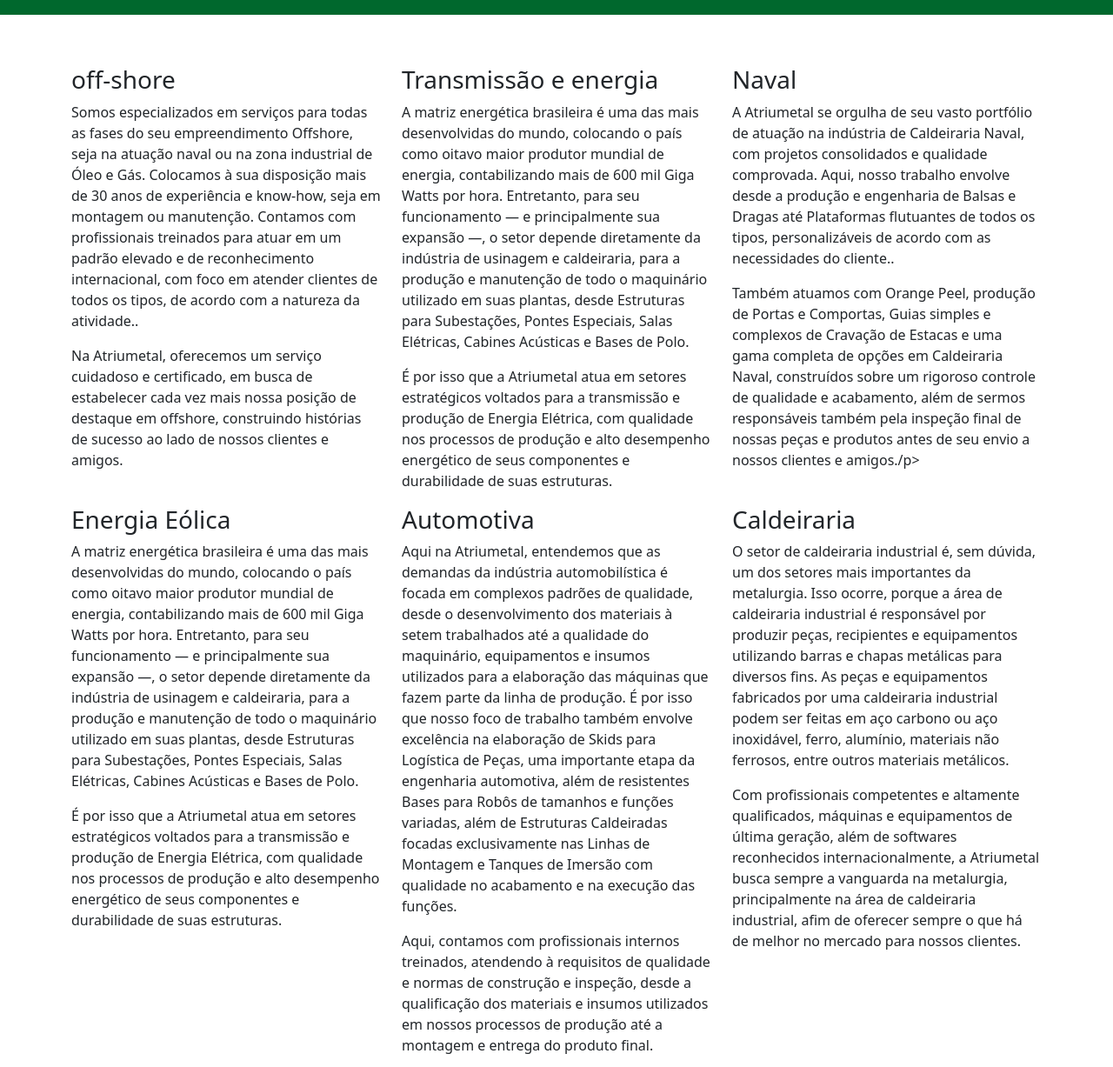
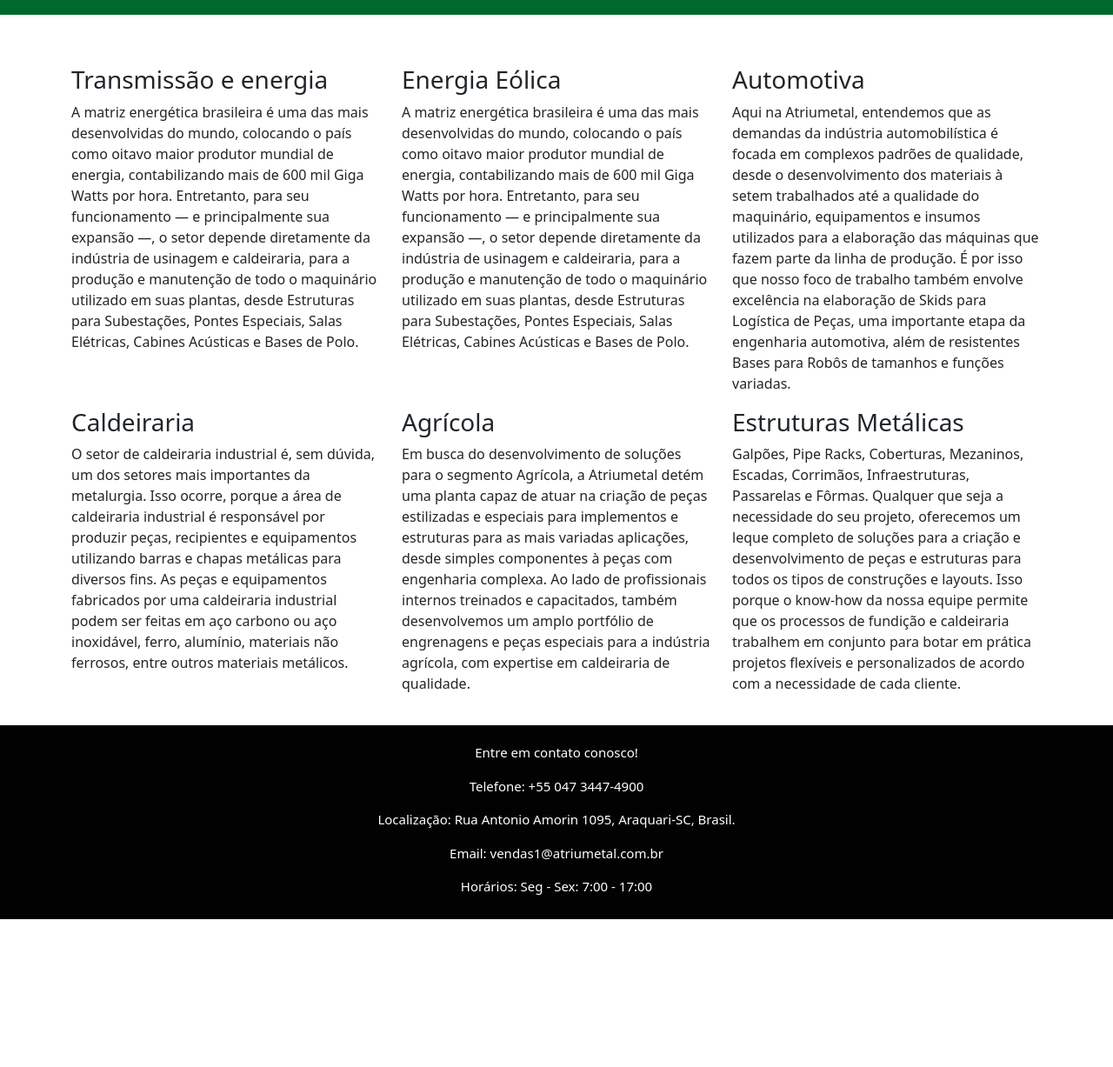
Before and after one commit to antuneseds/dev.web, a plain HTML site: page servicos.html in a window 1280 px wide. Shown: the part 143-1370 px from the top of the page at 87% size. After the commit the page ends 1200 px from the top, so only its background shows below. Drawn offline with nearby package versions, Linux system fonts and the light colour scheme.

Commit message:
atualização

```diff
--- a/servicos.html
+++ b/servicos.html
@@ -35,36 +35,12 @@
   <div class="container mt-5">
     <div class="row">
       <div class="col-sm-4">
-        <h3>off-shore</h3>
-        <p>Somos especializados em serviços para todas as fases do seu empreendimento Offshore, seja na atuação naval ou
-          na zona industrial de Óleo e Gás. Colocamos à sua disposição mais de 30 anos de experiência e know-how, seja
-          em montagem ou manutenção. Contamos com profissionais treinados para atuar em um padrão elevado e de
-          reconhecimento internacional, com foco em atender clientes de todos os tipos, de acordo com a natureza da
-          atividade..</p>
-        <p>Na Atriumetal, oferecemos um serviço cuidadoso e certificado, em busca de estabelecer cada vez mais nossa
-          posição de destaque em offshore, construindo histórias de sucesso ao lado de nossos clientes e amigos.</p>
-      </div>
-      <div class="col-sm-4">
         <h3>Transmissão e energia</h3>
         <p>A matriz energética brasileira é uma das mais desenvolvidas do mundo, colocando o país como oitavo maior
           produtor mundial de energia, contabilizando mais de 600 mil Giga Watts por hora. Entretanto, para seu
           funcionamento — e principalmente sua expansão —, o setor depende diretamente da indústria de usinagem e
           caldeiraria, para a produção e manutenção de todo o maquinário utilizado em suas plantas, desde Estruturas
           para Subestações, Pontes Especiais, Salas Elétricas, Cabines Acústicas e Bases de Polo.</p>
-        <p>É por isso que a Atriumetal atua em setores estratégicos voltados para a transmissão e produção de Energia
-          Elétrica, com qualidade nos processos de produção e alto desempenho energético de seus componentes e
-          durabilidade de suas estruturas.</p>
-      </div>
-      <div class="col-sm-4">
-        <h3>Naval</h3>
-        <p>A Atriumetal se orgulha de seu vasto portfólio de atuação na indústria de Caldeiraria Naval, com projetos
-          consolidados e qualidade comprovada. Aqui, nosso trabalho envolve desde a produção e engenharia de Balsas e
-          Dragas até Plataformas flutuantes de todos os tipos, personalizáveis de acordo com as necessidades do
-          cliente..</p>
-        <p>Também atuamos com Orange Peel, produção de Portas e Comportas, Guias simples e complexos de Cravação de
-          Estacas e uma gama completa de opções em Caldeiraria Naval, construídos sobre um rigoroso controle de
-          qualidade e acabamento, além de sermos responsáveis também pela inspeção final de nossas peças e produtos
-          antes de seu envio a nossos clientes e amigos./p>
       </div>
       <div class="col-sm-4">
         <h3>Energia Eólica</h3>
@@ -73,9 +49,6 @@
           funcionamento — e principalmente sua expansão —, o setor depende diretamente da indústria de usinagem e
           caldeiraria, para a produção e manutenção de todo o maquinário utilizado em suas plantas, desde Estruturas
           para Subestações, Pontes Especiais, Salas Elétricas, Cabines Acústicas e Bases de Polo.</p>
-        <p>É por isso que a Atriumetal atua em setores estratégicos voltados para a transmissão e produção de Energia
-          Elétrica, com qualidade nos processos de produção e alto desempenho energético de seus componentes e
-          durabilidade de suas estruturas.</p>
       </div>
       <div class="col-sm-4">
         <h3>Automotiva</h3>
@@ -84,11 +57,7 @@
           equipamentos e insumos utilizados para a elaboração das máquinas que fazem parte da linha de produção. É por
           isso que nosso foco de trabalho também envolve excelência na elaboração de Skids para Logística de Peças, uma
           importante etapa da engenharia automotiva, além de resistentes Bases para Robôs de tamanhos e funções
-          variadas, além de Estruturas Caldeiradas focadas exclusivamente nas Linhas de Montagem e Tanques de Imersão
-          com qualidade no acabamento e na execução das funções.</p>
-        <p>Aqui, contamos com profissionais internos treinados, atendendo à requisitos de qualidade e normas de
-          construção e inspeção, desde a qualificação dos materiais e insumos utilizados em nossos processos de produção
-          até a montagem e entrega do produto final.</p>
+          variadas.</p>
       </div>
       <div class="col-sm-4">
         <h3>Caldeiraria</h3>
@@ -97,10 +66,6 @@
           utilizando barras e chapas metálicas para diversos fins. As peças e equipamentos fabricados por uma
           caldeiraria industrial podem ser feitas em aço carbono ou aço inoxidável, ferro, alumínio, materiais não
           ferrosos, entre outros materiais metálicos.</p>
-        <p>Com profissionais competentes e altamente qualificados, máquinas e equipamentos de última geração, além de
-          softwares reconhecidos internacionalmente, a Atriumetal busca sempre a vanguarda na metalurgia, principalmente
-          na área de caldeiraria industrial, afim de oferecer sempre o que há de melhor no mercado para nossos clientes.
-        </p>
       </div>
       <div class="col-sm-4">
         <h3>Agrícola</h3>
@@ -109,9 +74,6 @@
           aplicações, desde simples componentes à peças com engenharia complexa. Ao lado de profissionais internos
           treinados e capacitados, também desenvolvemos um amplo portfólio de engrenagens e peças especiais para a
           indústria agrícola, com expertise em caldeiraria de qualidade.</p>
-        <p> Aqui, colocamos todo o nosso know-how à disposição do mercado, trazendo soluções na personalização de peças
-          pesadas como conchas e pás para carregadeiras, ideais para o implemento de maquinários únicos voltados à
-          funções especiais.</p>
       </div>
       <div class="col-sm-4">
         <h3>Estruturas Metálicas</h3>
@@ -120,9 +82,6 @@
           desenvolvimento de peças e estruturas para todos os tipos de construções e layouts. Isso porque o know-how da
           nossa equipe permite que os processos de fundição e caldeiraria trabalhem em conjunto para botar em prática
           projetos flexíveis e personalizados de acordo com a necessidade de cada cliente.</p>
-        <p> Por meio de cronogramas certificados, nosso trabalho é focado em estruturas de alta eficiência e prolongada
-          durabilidade, com acabamento de qualidade e rápida montagem, permitindo alterações e personalização em todas
-          as etapas do projeto.</p>
       </div>
 
     </div>
--- a/style.css
+++ b/style.css
@@ -1,3 +1,4 @@
+/* para navegar */
 nav a {
     color: white;
     text-decoration: none;
@@ -6,7 +7,7 @@ nav a {
     border: 1px solid white;
     border-radius: 30px;
 }
-
+/* identificação inicial */
 .header {
     padding: 20px;
     justify-items: center;
@@ -24,6 +25,7 @@ nav a {
 .cabecalho-esquerda {
     display: flex;
     align-items: center;
+
 }
 
 footer {
@@ -32,6 +34,8 @@ footer {
     text-align: center;
     padding: 10px 0;
     font-size: 15px;
+    padding-top: 20px;
+    margin-top: 20px;
 }
 
 nav a:hover {
@@ -48,6 +52,7 @@ nav a:hover {
 fieldset{
     border: 5px solid black;
 }
+/* para dar uma jeitada... */
 .centralizado{
     margin-left: 30%;
     margin-right: 30%;
```
Also changed, not shown: contato.html (+8 -1 lines), index.html (+1 -1 lines), valores.html (+3 -3 lines).
